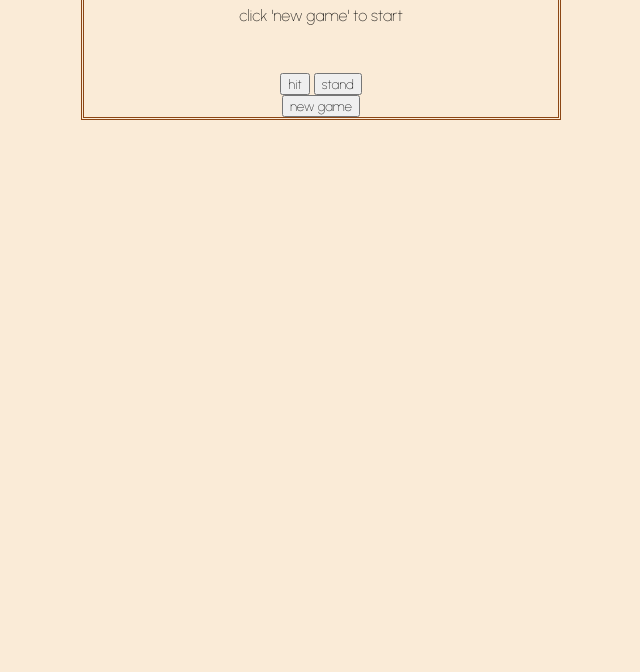
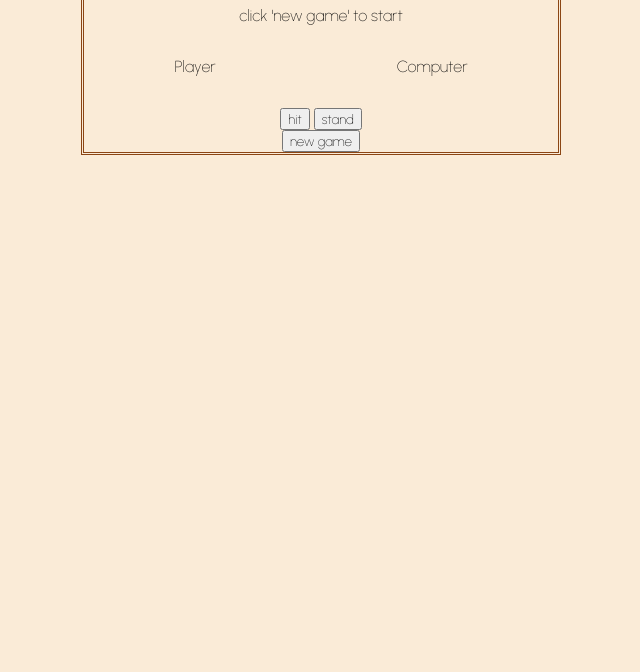
Before and after one commit to AnaisKabambi/Blackjack, a plain HTML site: page index.html in a window 1280 px wide. Shown: the part 128-800 px from the top of the page, without its empty margins (319-959 px from the left). Drawn offline with Linux system fonts and the light colour scheme.

Commit message:
Added clarifying HTML

```diff
--- a/index.html
+++ b/index.html
@@ -11,12 +11,14 @@
     <p> click 'new game' to start</p>
     <div class="container">
         <div class="item-1">
+            <p>Player</p>
             <p id="player-score"></p>
             <p id="player-card1" ></p>
             <p id="player-card2"></p>
         </div>
 
         <div class="item-2">
+            <p>Computer</p>
             <p id="computer-score"></p>
             <p id="computer-card1"></p>
             <p id="computer-card2"></p>
```
